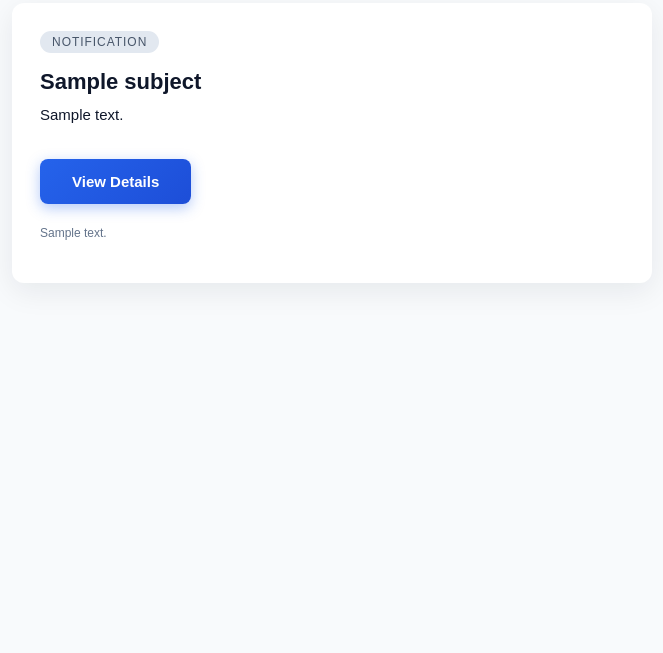
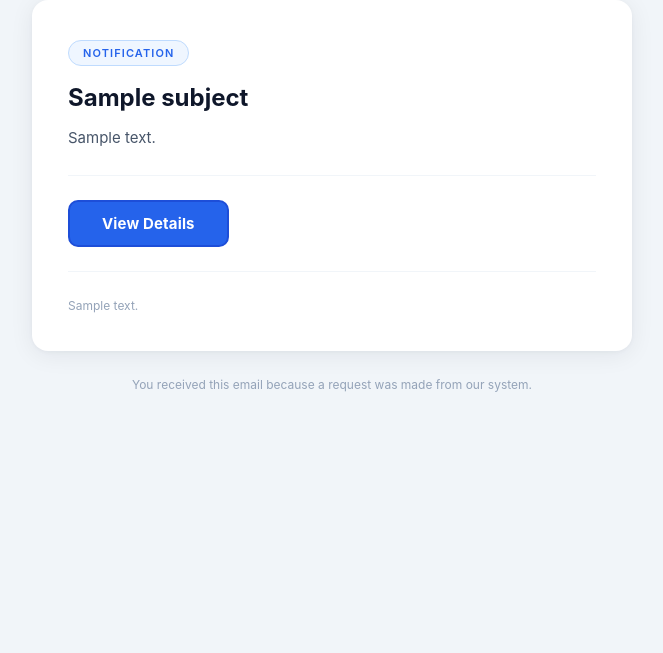
Before and after one commit to Zozi96/sender-notifications, a Python web app: template src/templates/notification.html in a window 1280 px wide. Shown: the part 147-800 px from the top of the page, without its empty margins (308-971 px from the left). Run offline with Jinja, Linux system fonts and the light colour scheme; the template is opened without the code that fills it: most values are stand-ins (such as "Sample title", 1, 10 or a date in 2020).

Commit message:
Refactor notification email template for improved styling and structure

```diff
--- a/src/templates/notification.html
+++ b/src/templates/notification.html
@@ -8,88 +8,157 @@
       body {
         margin: 0;
         padding: 0;
-        background: #f8fafc;
+        background-color: #f1f5f9;
         color: #0f172a;
-        font-family: Arial, sans-serif;
+        font-family: -apple-system, BlinkMacSystemFont, 'Segoe UI', Arial, sans-serif;
+        -webkit-font-smoothing: antialiased;
+      }
+      .wrapper {
+        width: 100%;
+        background-color: #f1f5f9;
+        padding: 40px 0;
       }
       .container {
-        max-width: 640px;
+        max-width: 600px;
         margin: 0 auto;
-        padding: 32px 20px;
+        padding: 0 20px;
       }
       .logo {
         text-align: center;
-        margin-bottom: 24px;
+        margin-bottom: 28px;
       }
       .logo img {
-        width: 120px;
+        width: 100px;
         height: auto;
       }
       .card {
         background: #ffffff;
-        border-radius: 12px;
-        padding: 28px;
-        box-shadow: 0 8px 30px rgba(15, 23, 42, 0.08);
+        border-radius: 16px;
+        padding: 40px 36px 36px;
+        box-shadow: 0 4px 24px rgba(15, 23, 42, 0.07), 0 1px 4px rgba(15, 23, 42, 0.04);
       }
       .badge {
         display: inline-block;
-        background: #e2e8f0;
-        color: #475569;
+        background: #eff6ff;
+        color: #2563eb;
         border-radius: 999px;
-        padding: 4px 12px;
-        font-size: 12px;
-        letter-spacing: 0.08em;
+        padding: 5px 14px;
+        font-size: 11px;
+        font-weight: 600;
+        letter-spacing: 0.1em;
         text-transform: uppercase;
+        border: 1px solid #bfdbfe;
       }
       h1 {
-        font-size: 22px;
-        margin: 16px 0 8px;
+        font-size: 24px;
+        font-weight: 700;
+        line-height: 1.3;
+        color: #0f172a;
+        margin: 16px 0 12px;
       }
       p {
         font-size: 15px;
-        line-height: 1.6;
-        margin: 0 0 12px;
+        line-height: 1.7;
+        color: #475569;
+        margin: 0 0 16px;
       }
+      .divider {
+        border: none;
+        border-top: 1px solid #f1f5f9;
+        margin: 24px 0;
+      }
+      /* Bullet-proof button — forces white text across all email clients */
       .button {
         display: inline-block;
-        margin-top: 20px;
         padding: 14px 32px;
-        background: linear-gradient(135deg, #2563eb 0%, #1d4ed8 100%);
-        color: #ffffff;
-        border-radius: 8px;
-        text-decoration: none;
-        font-weight: 600;
+        background-color: #2563eb;
+        color: #ffffff !important;
+        -webkit-text-fill-color: #ffffff !important;
+        border-radius: 10px;
+        text-decoration: none !important;
+        font-weight: 700;
         font-size: 15px;
-        box-shadow: 0 4px 14px rgba(37, 99, 235, 0.35);
-        transition: all 0.2s ease;
+        letter-spacing: 0.01em;
+        line-height: 1;
+        border: 2px solid #1d4ed8;
       }
-      .button:hover {
-        background: linear-gradient(135deg, #1d4ed8 0%, #1e40af 100%);
-        box-shadow: 0 6px 20px rgba(37, 99, 235, 0.45);
-        transform: translateY(-1px);
+      .footer-note {
+        font-size: 12px;
+        color: #94a3b8;
+        line-height: 1.6;
+        margin: 0;
       }
-      .footer {
+      .footer-outer {
+        text-align: center;
+        margin-top: 24px;
+      }
+      .footer-outer p {
         font-size: 12px;
-        color: #64748b;
-        margin-top: 20px;
+        color: #94a3b8;
+        margin: 0;
       }
     </style>
   </head>
   <body>
+    <div class="wrapper">
       <div class="container">
+
+        <!-- Logo -->
         <div class="logo">
           <img src="cid:zozbit_logo" alt="Zozbit" />
         </div>
+
+        <!-- Card -->
         <div class="card">
+
+          <!-- Badge -->
           <span class="badge">{{ badge | default('Notification') }}</span>
+
+          <!-- Headline -->
           <h1>{{ headline | default(subject) }}</h1>
+
+          <!-- Body -->
           <p>{{ body }}</p>
+
+          <!-- CTA Button (bullet-proof: VML for Outlook + standard for the rest) -->
           {% if action_url %}
-        <a class="button" href="{{ action_url }}">{{ action_label | default('View Details') }}</a>
+          <hr class="divider" />
+          <!--[if mso]>
+          <v:roundrect xmlns:v="urn:schemas-microsoft-com:vml" xmlns:w="urn:schemas-microsoft-com:office:word"
+            href="{{ action_url }}"
+            style="height:48px; v-text-anchor:middle; width:200px;"
+            arcsize="20%"
+            stroke="f"
+            fillcolor="#2563eb">
+            <w:anchorlock/>
+            <center style="color:#ffffff; font-family:Arial,sans-serif; font-size:15px; font-weight:700;">
+              {{ action_label | default('View Details') }}
+            </center>
+          </v:roundrect>
+          <![endif]-->
+          <!--[if !mso]><!-->
+          <a href="{{ action_url }}"
+             class="button"
+             target="_blank"
+             style="color:#ffffff !important; -webkit-text-fill-color:#ffffff !important; text-decoration:none !important;">
+            {{ action_label | default('View Details') }}
+          </a>
+          <!--<![endif]-->
           {% endif %}
+
+          <!-- Footer note -->
           {% if footer_note %}
-        <p class="footer">{{ footer_note }}</p>
+          <hr class="divider" />
+          <p class="footer-note">{{ footer_note }}</p>
           {% endif %}
+
+        </div>
+
+        <!-- Bottom footer -->
+        <div class="footer-outer">
+          <p>You received this email because a request was made from our system.</p>
+        </div>
+
       </div>
     </div>
   </body>
```
Lines whose indentation alone changed are shown as unchanged.
